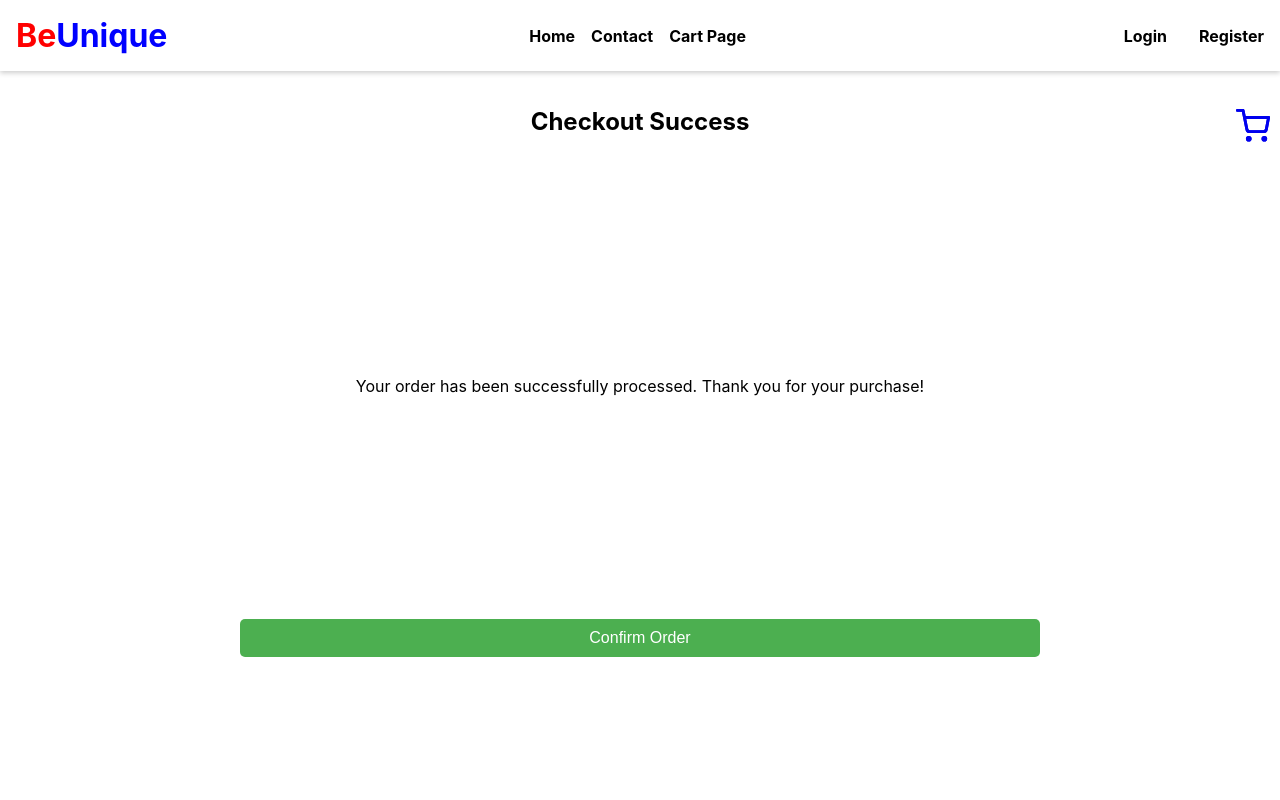
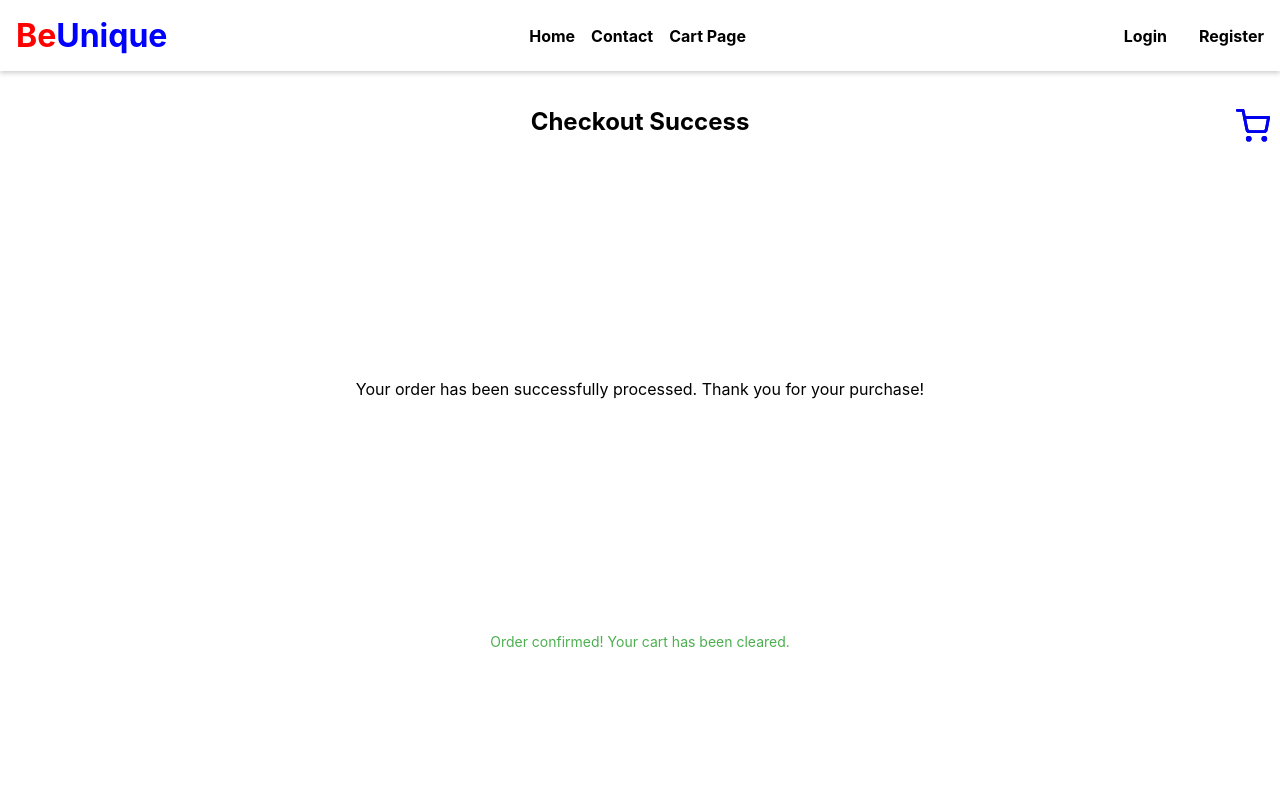
Before and after one commit to Ousman37/react-ecom-store, a React (Create React App) app: page /checkout/success in a window 1280 px wide. Both pictures are taken after a click on the button "Confirm Order". Shown: the top 800 px of the page. Built offline with nearby package versions, Linux system fonts and the light colour scheme; no server answers.

Commit message:
feat: update CheckoutSuccess confirmation page

```diff
--- a/src/pages/CheckoutSuccess.jsx
+++ b/src/pages/CheckoutSuccess.jsx
@@ -1,4 +1,4 @@
-import React, { useContext } from 'react';
+import React, { useContext, useState } from 'react';
 import { Link } from 'react-router-dom';
 import { CartContext } from '../contexts/CartContext';
 import styled from 'styled-components';
@@ -6,8 +6,8 @@ import styled from 'styled-components';
 const Container = styled.div`
   display: flex;
   flex-direction: column;
-  min-height: 100vh; /* Set the minimum height of the container to fill the viewport */
-  justify-content: space-between; /* Distribute remaining space between header and footer */
+  min-height: 100vh;
+  justify-content: space-between;
   max-width: 800px;
   margin: 0 auto;
   padding: 20px;
@@ -37,6 +37,11 @@ const Button = styled.button`
   &:hover {
     background-color: #45a049;
   }
+
+  &:disabled {
+    background-color: #a5d6a7;
+    cursor: not-allowed;
+  }
 `;
 
 const StyledLink = styled(Link)`
@@ -50,34 +55,24 @@ const StyledLink = styled(Link)`
   }
 `;
 
+const InlineMessage = styled.p`
+  font-size: 14px;
+  color: ${({ error }) => (error ? '#dc3545' : '#4caf50')};
+  margin-top: 0.5rem;
+`;
+
 const CheckoutSuccess = () => {
-  const { cart, clearCart } = useContext(CartContext);
+  const { clearCart } = useContext(CartContext);
+  const [confirmed, setConfirmed] = useState(false);
+  const [orderError, setOrderError] = useState(null);
 
-  const handleConfirmOrder = async () => {
+  const handleConfirmOrder = () => {
     try {
-      // Send cart data to server to create an order
-      const response = await fetch('/api/orders', {
-        method: 'POST',
-        headers: {
-          'Content-Type': 'application/json',
-        },
-        body: JSON.stringify(cart),
-      });
-
-      if (!response.ok) {
-        throw new Error('Failed to create order');
-      }
-
-      // Display a success message to the user
-      alert('Order placed successfully!');
-
-      // Clear the cart
       clearCart();
+      setConfirmed(true);
+      setOrderError(null);
     } catch (error) {
-      console.error(error);
-
-      // Display an error message to the user
-      alert('Failed to place order. Please try again.');
+      setOrderError('Something went wrong. Please try again.');
     }
   };
 
@@ -87,7 +82,14 @@ const CheckoutSuccess = () => {
       <Message>
         Your order has been successfully processed. Thank you for your purchase!
       </Message>
-      <Button onClick={handleConfirmOrder}>Confirm Order</Button>
+      {!confirmed ? (
+        <>
+          <Button onClick={handleConfirmOrder}>Confirm Order</Button>
+          {orderError && <InlineMessage error>{orderError}</InlineMessage>}
+        </>
+      ) : (
+        <InlineMessage>Order confirmed! Your cart has been cleared.</InlineMessage>
+      )}
       <StyledLink to="/">Go back to store</StyledLink>
     </Container>
   );
```
